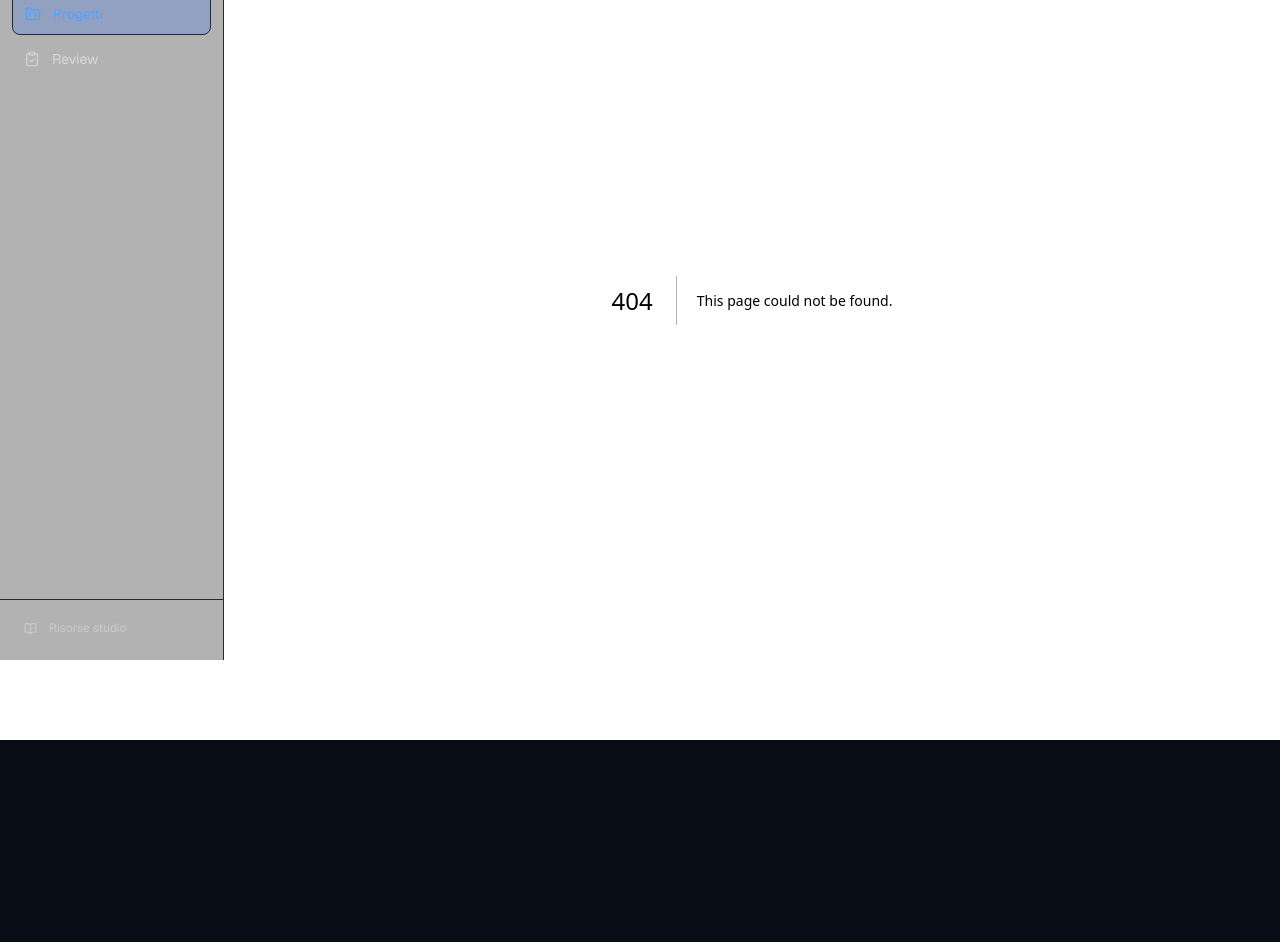
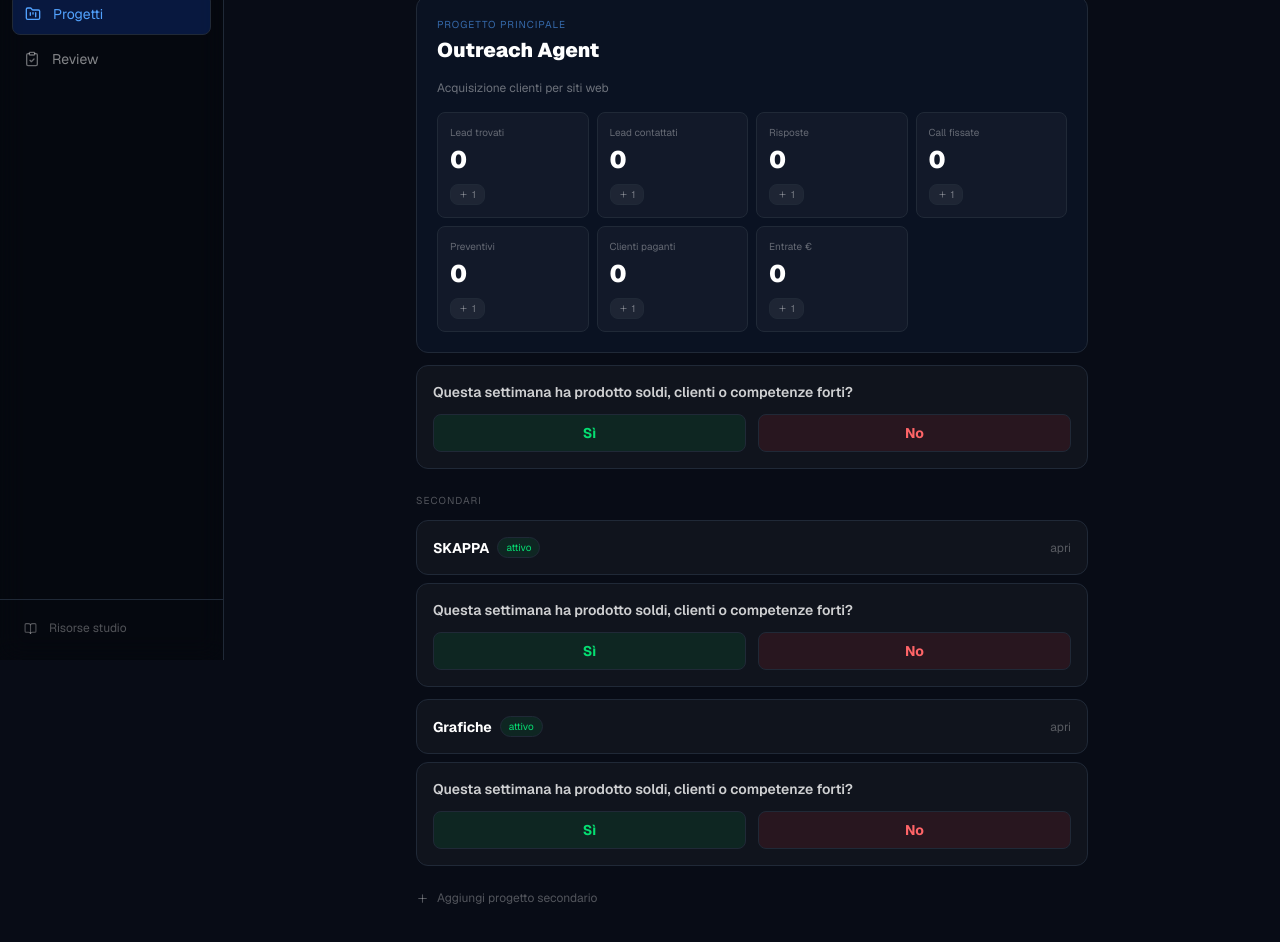
Before and after one commit to Villarischiuz/personal-os, a Next.js app: page /progetti in a window 1280 px wide. Before the commit this address had no page. Shown: the part 140-1082 px from the top of the page. Before the commit the page ends 880 px from the top, so only its background shows below. Built offline with nearby package versions, Linux system fonts and the light colour scheme.

Commit message:
feat: add /progetti page with MainProject, secondaries, and weekly eval

```diff
--- /dev/null
+++ b/app/progetti/page.tsx
@@ -0,0 +1,102 @@
+"use client";
+import { useState } from "react";
+import { useProjectsStore } from "@/lib/stores/projectsStore";
+import { MainProject } from "@/components/progetti/MainProject";
+import { SecondaryProject } from "@/components/progetti/SecondaryProject";
+import { WeeklyEvalPrompt } from "@/components/progetti/WeeklyEvalPrompt";
+import { Plus, X } from "@/lib/icons";
+
+export default function ProgettiPage() {
+  const projects = useProjectsStore((s) => s.projects);
+  const addProject = useProjectsStore((s) => s.addProject);
+
+  const [showAdd, setShowAdd] = useState(false);
+  const [newTitle, setNewTitle] = useState("");
+  const [newDesc, setNewDesc] = useState("");
+
+  const primary = projects.find((p) => p.isPrimary);
+  const secondary = projects.filter((p) => !p.isPrimary);
+
+  function handleAdd() {
+    if (!newTitle.trim()) return;
+    addProject(newTitle.trim(), newDesc.trim());
+    setNewTitle("");
+    setNewDesc("");
+    setShowAdd(false);
+  }
+
+  return (
+    <div className="w-full max-w-2xl mx-auto space-y-6">
+      <h1 className="text-2xl font-black text-white">Progetti</h1>
+
+      {/* Regola visiva */}
+      <p className="text-xs text-white/30 italic border-l-2 border-white/10 pl-3">
+        I secondari non rubano tempo al principale, a meno che portino soldi subito.
+      </p>
+
+      {/* Progetto principale */}
+      {primary && (
+        <div className="space-y-3">
+          <MainProject project={primary} />
+          <WeeklyEvalPrompt projectId={primary.id} />
+        </div>
+      )}
+
+      {/* Secondari */}
+      {secondary.length > 0 && (
+        <div className="space-y-3">
+          <p className="text-[10px] uppercase tracking-widest text-white/30">Secondari</p>
+          {secondary.map((p) => (
+            <div key={p.id} className="space-y-2">
+              <SecondaryProject project={p} />
+              <WeeklyEvalPrompt projectId={p.id} />
+            </div>
+          ))}
+        </div>
+      )}
+
+      {/* Aggiungi progetto */}
+      <div>
+        {showAdd ? (
+          <div className="rounded-xl border border-white/10 bg-white/3 p-4 space-y-3">
+            <div className="flex items-center justify-between">
+              <p className="text-xs font-semibold text-white/60">Nuovo progetto secondario</p>
+              <button onClick={() => setShowAdd(false)}>
+                <X size={14} className="text-white/30" />
+              </button>
+            </div>
+            <input
+              type="text"
+              placeholder="Nome progetto"
+              value={newTitle}
+              onChange={(e) => setNewTitle(e.target.value)}
+              className="w-full rounded-lg border border-white/10 bg-white/5 px-3 py-2 text-sm text-white placeholder:text-white/25 outline-none"
+            />
+            <input
+              type="text"
+              placeholder="Descrizione (opzionale)"
+              value={newDesc}
+              onChange={(e) => setNewDesc(e.target.value)}
+              className="w-full rounded-lg border border-white/10 bg-white/5 px-3 py-2 text-sm text-white placeholder:text-white/25 outline-none"
+            />
+            <button
+              onClick={handleAdd}
+              disabled={!newTitle.trim()}
+              className="w-full rounded-lg bg-blue-600 py-2 text-sm font-bold text-white hover:bg-blue-500 disabled:opacity-40 disabled:cursor-not-allowed transition-colors"
+            >
+              Aggiungi
+            </button>
+          </div>
+        ) : (
+          <button
+            onClick={() => setShowAdd(true)}
+            className="flex items-center gap-2 text-xs text-white/30 hover:text-white/60 transition-colors"
+          >
+            <Plus size={13} />
+            Aggiungi progetto secondario
+          </button>
+        )}
+      </div>
+    </div>
+  );
+}
```
